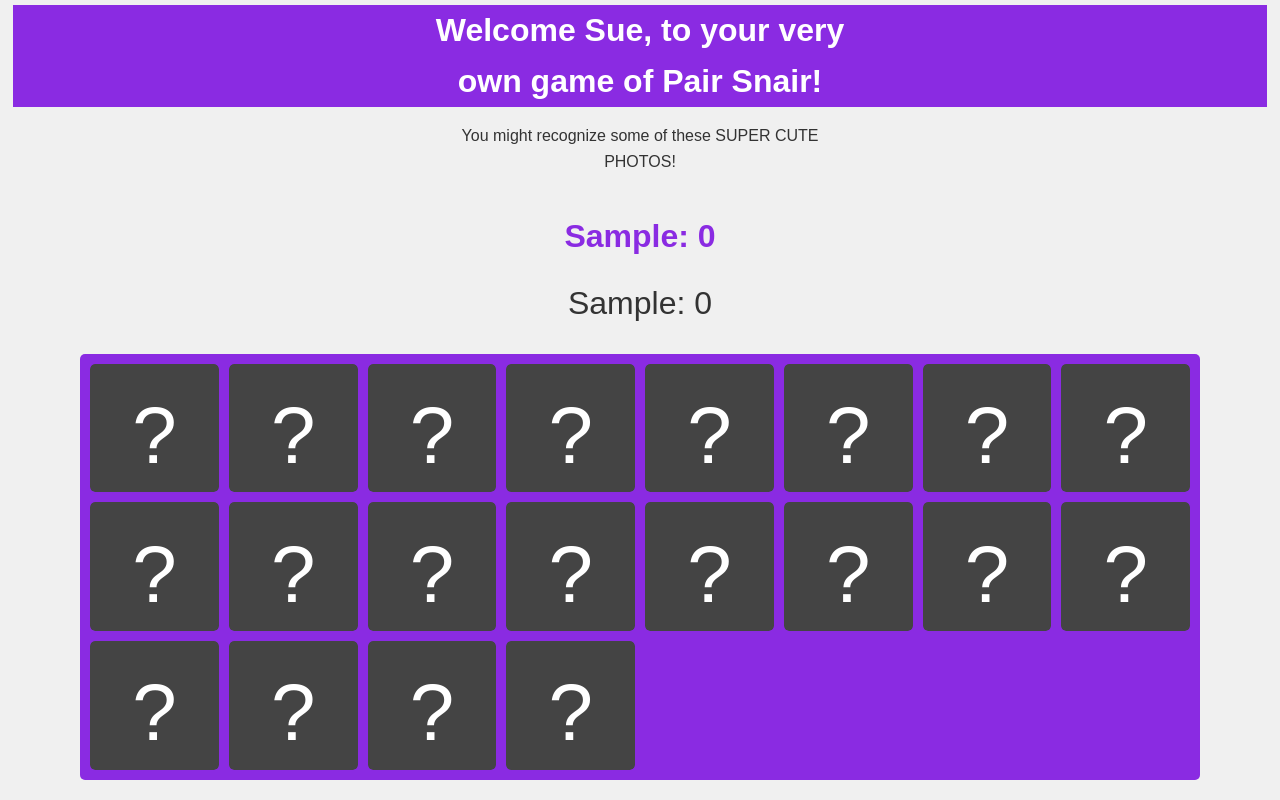
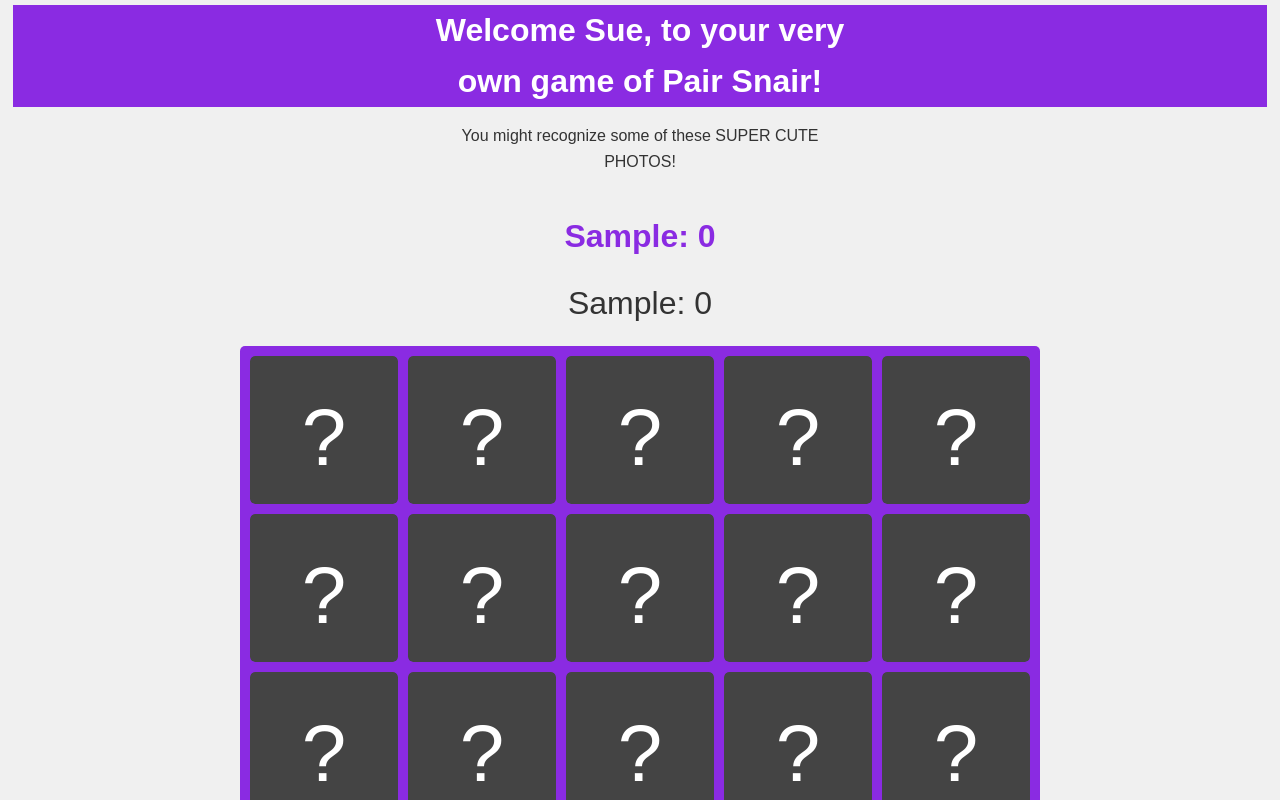
Before and after one commit to bward67/Sue-Memory-Game, a React (Vite) app: page / in a window 1280 px wide. Both pictures are taken after typing "Sample", "Sample" into the empty fields and a click on the button "START GAME". Shown: the top 800 px of the page. Built offline with nearby package versions, Linux system fonts and the light colour scheme.

Commit message:
changed layout

```diff
--- a/src/components/MemoryCard.jsx
+++ b/src/components/MemoryCard.jsx
@@ -3,6 +3,10 @@ import React, { useState, useEffect } from "react";
 import data from "../data";
 import images from "../images";
 import LastMatchMessageModal from "./LastMatchMessageModal";
+
+const shuffleArray = (array) => {
+  return array.sort(() => Math.random() - 0.5);
+};
 
 const MemoryCard = ({ setHasWon, playerNames, setWinnerName }) => {
   // console.log(data);
@@ -18,47 +22,13 @@ const MemoryCard = ({ setHasWon, playerNames, setWinnerName }) => {
     playerNames.map((name) => ({ name, score: 0 }))
   );
   const [currentPlayer, setCurrentPlayer] = useState(0); /// index into players array
-  const [columns, setColumns] = useState(4); // default
-
-  // const shuffleArray = (array) => {
-  //   return array.sort(() => Math.random() - 0.5);
-  // };
-
-  const fisherYatesShuffle = (array) => {
-    const arr = array.slice(); // avoid mutating original
-    for (let i = arr.length - 1; i > 0; i--) {
-      const j = Math.floor(Math.random() * (i + 1));
-      [arr[i], arr[j]] = [arr[j], arr[i]];
-    }
-    return arr;
-  };
 
   useEffect(() => {
-    const updateColumns = () => {
-      const screenWidth = window.innerWidth;
-      let cols;
-
-      if (screenWidth < 400) {
-        cols = 2;
-      } else if (screenWidth < 600) {
-        cols = 4;
-      } else if (screenWidth < 900) {
-        cols = 6;
-      } else {
-        cols = 8;
-      }
-
-      setColumns(cols);
-      document.documentElement.style.setProperty("--columns", cols);
-
-      const maxUnique = data.length;
-      const uniqueCardsNeeded = Math.min(Math.floor((cols * 5) / 2), maxUnique);
-      const selected = data.slice(0, uniqueCardsNeeded);
-      const doubled = [...selected, ...selected];
-      const shuffled = fisherYatesShuffle(
+    const doubled = [...data, ...data]; // to get 2 of each
+    const shuffled = shuffleArray(
       doubled.map((card, index) => ({
         ...card,
-          id: index,
+        id: index, // we will need for unique keys
       }))
     );
 
@@ -69,15 +39,6 @@ const MemoryCard = ({ setHasWon, playerNames, setWinnerName }) => {
     });
 
     setCards(shuffled);
-    };
-
-    updateColumns(); // Run once on mount
-
-    // Run on window resize
-    window.addEventListener("resize", updateColumns);
-
-    // Clean up listener on unmount
-    return () => window.removeEventListener("resize", updateColumns);
   }, []);
 
   useEffect(() => {
@@ -177,17 +138,13 @@ const MemoryCard = ({ setHasWon, playerNames, setWinnerName }) => {
           </p>
         ))}
       </div>
-      <div className="card-grid-wrapper">
-        <ul
-          className="card-grid"
-          style={{ gridTemplateColumns: `repeat(${columns}, 1fr)` }}
-        >
+      <ul className="card-grid">
         {cards.map((card) => {
           const isFlipped =
             flipped.includes(card.id) || matched.includes(card.id);
           return (
-              <li key={card.id} className="card-grid-item">
-                <div
+            <li
+              key={card.id}
               className={`card ${isFlipped ? "flipped" : ""} ${
                 mismatchedIds.includes(card.id) ? "mismatchBounce" : ""
               }`}
@@ -198,12 +155,10 @@ const MemoryCard = ({ setHasWon, playerNames, setWinnerName }) => {
               ) : (
                 <div className="card-back">?</div>
               )}
-                </div>
             </li>
           );
         })}
       </ul>
-      </div>
     </>
   );
 };
--- a/src/index.css
+++ b/src/index.css
@@ -80,32 +80,25 @@ input {
   padding: 0.4rem;
 }
 
-.grey-p {
-  color: var(--var-grey);
-}
 header {
   padding: 0.3rem 0.8rem;
 }
 .title {
   background-color: var(--var-purple);
 }
-.card-grid-wrapper {
-  width: 100%;
-  max-width: 90vw;
-  margin: 0 auto;
-  padding: 1rem;
-  /* max-height: 80vh;
-  overflow-y: auto; */
+
+.grey-p {
+  color: var(--var-grey);
 }
 .card-grid {
   display: grid;
-  /* grid-template-columns: repeat(var(--columns, 4), 1fr); */
+  grid-template-columns: repeat(auto-fit, minmax(8rem, 1fr));
   gap: 10px;
   padding: 10px;
+  margin: 1rem auto 1rem auto;
   background-color: var(--var-purple);
   justify-items: center;
-  align-items: center;
-  /* max-width: 90vw; */
+  max-width: 800px;
   border-radius: var(--var-br-main);
   /* position: relative; */
 }
@@ -124,22 +117,19 @@ h4 span {
   font-size: 3rem;
 }
 .card {
-  width: 100%;
-  height: 100%;
-  /* object-fit: contain; */
+  width: 8rem;
+  height: 8rem;
+  object-fit: contain;
   overflow: hidden;
   cursor: pointer;
   perspective: 1000px;
+  /* border: 8px solid blueviolet; */
   transition: all 0.4s ease;
+  transform-style: preserve-3d;
   border-radius: var(--var-br-main);
   position: relative;
-  color: var(--var-white);
-  font-size: 5rem;
-}
-.card-grid-item {
   width: 100%;
-  list-style: none;
-  aspect-ratio: 1 / 1;
+  height: 100%;
 }
 .card-back {
   width: 100%;
@@ -178,7 +168,7 @@ h4 span {
   opacity: 1;
 }
 
-/* .card-grid li {
+.card-grid li {
   list-style: none;
   color: var(--var-white);
   font-size: 5rem;
@@ -188,7 +178,7 @@ h4 span {
   display: flex;
   align-items: center;
   justify-content: center;
-} */
+}
 
 .card.mismatch {
   animation: mismatchBounce 0.6s ease;
```
Lines whose indentation alone changed are shown as unchanged.
